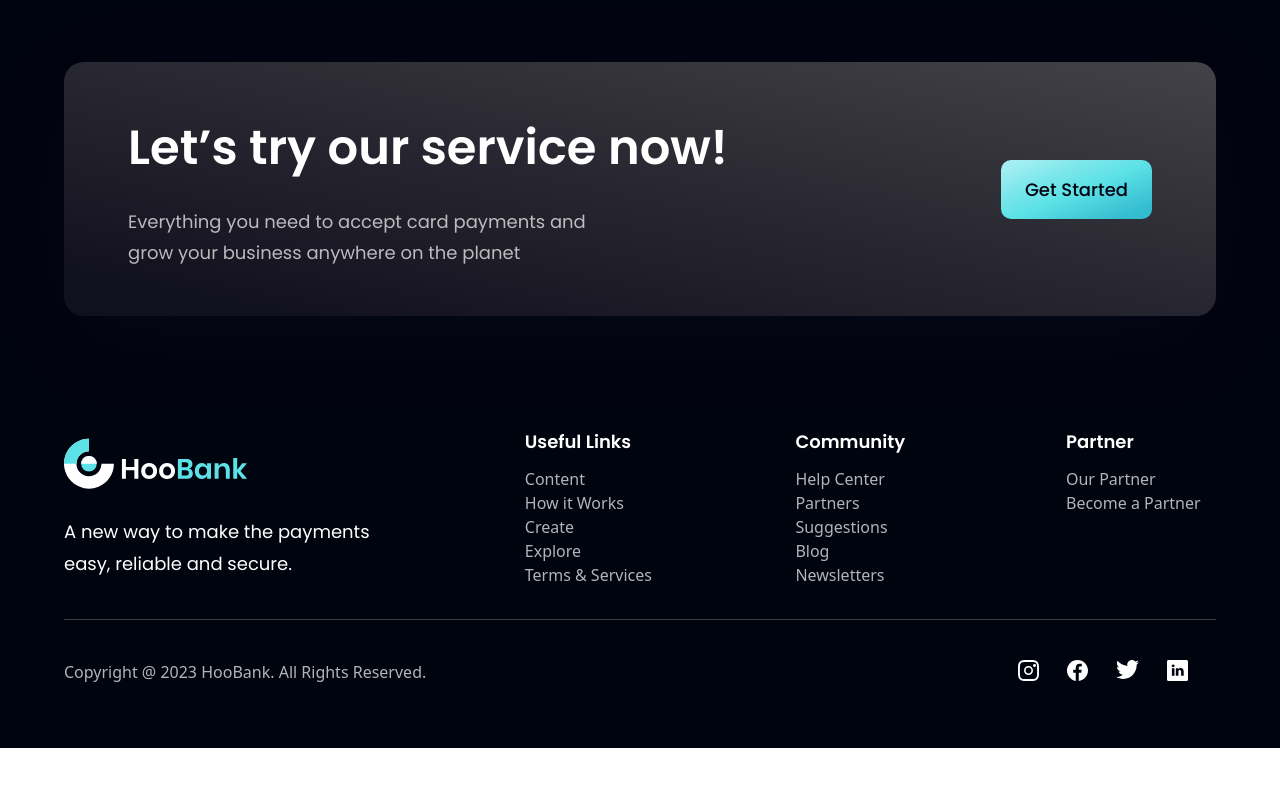
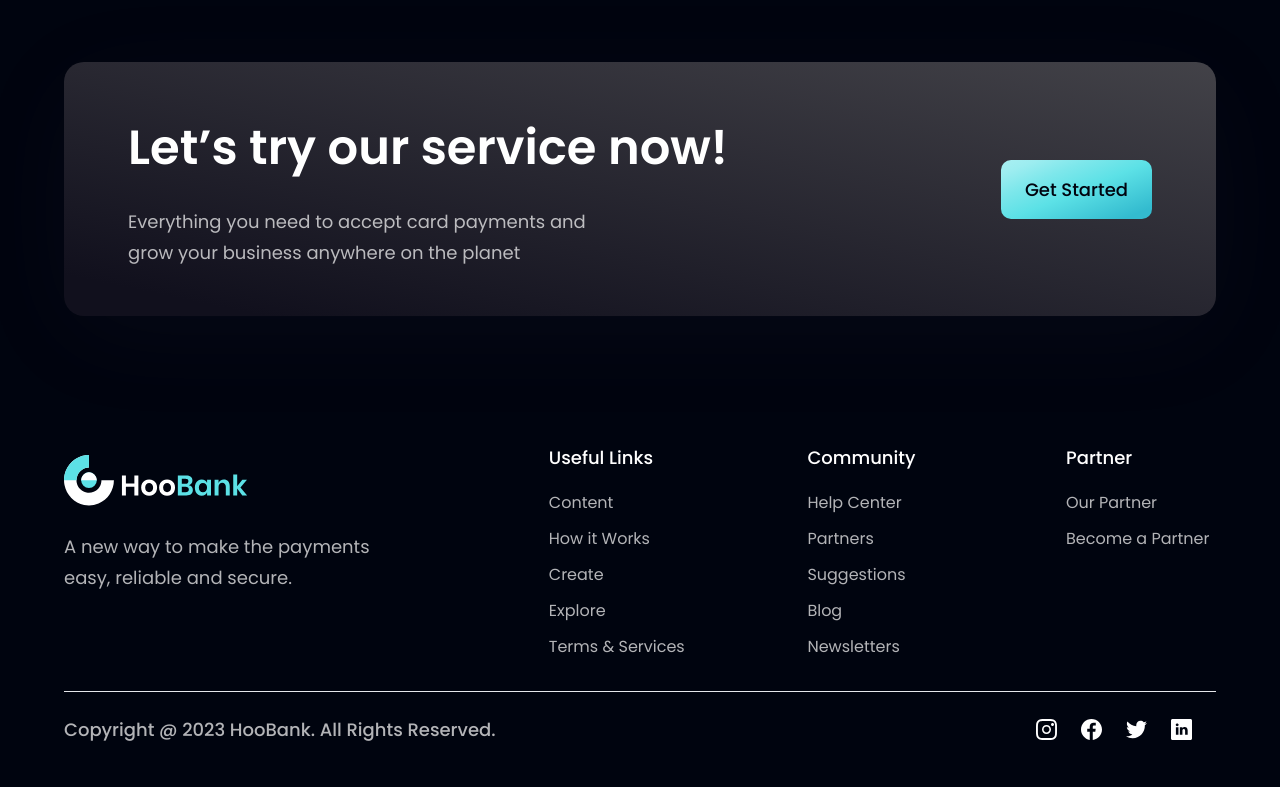
Before and after one commit to JimohSegun/React_HooBank_Project, a React (Vite) app: page / in a window 1280 px wide. Shown: the part 3668-4455 px from the top of the page. Before the commit the page ends 4416 px from the top, so only its background shows below. Built offline with nearby package versions, Linux system fonts and the light colour scheme.

Commit message:
Update Footer.jsx

```diff
--- a/src/components/Footer.jsx
+++ b/src/components/Footer.jsx
@@ -4,28 +4,40 @@ import styles from "../style";
 
 const Footer = () => {
   return (
-    <footer className="flex flex-col md:py-6 py-4">
-      <div className="flex w-full mb-3 sm:mb-8 flex-col items-start md:flex-row md:mt-6 mt-4">
-        <div className="flex flex-col items-start justify-center flex-1 ">
-          <img src={logo} alt="hookbank logo" className="w-[184px] h-[72px]" />
-          <p className="md:text-[18px] text-[16px] font-poppins md:leading-[32px] leading-[16px] text-white mt-4 max-w-[312px]">
+    <footer className={`${styles.flexCenter} ${styles.paddingY} flex-col `}>
+      <div className={`${styles.flexStart} md:flex-row flex-col mb-8 w-full`}>
+        <div className="flex-1 flex flex-col justify-start mr-10">
+          <img
+            src={logo}
+            alt="hoobank"
+            className="w-[184px] h-[72px] object-contain"
+          />
+          <p className={`${styles.paragraph} mt-4 max-w-[312px] `}>
             A new way to make the payments easy, reliable and secure.
           </p>
         </div>
 
-        <div className="flex-[1.5] flex justify-between items-start w-full mt-8 md:mt-0 flex-wrap">
-          {footerLinks.map((footerlink, index) => (
-            <div key={index} className="min-w-[150px] mb-7 md:mb-0">
-              {" "}
-              <h4 className="text-white mb-3 text-[18px] font-poppins font-semibold">
-                {" "}
+        <div className="flex-[1.5] w-full flex flex-row flex-wrap md:mt-0 mt-10 justify-between">
+          {footerLinks.map((footerlink) => (
+            <div
+              key={footerlink.id}
+              className="flex flex-col ss:my-0 my-4 min-w-[150px]  "
+            >
+              <h4 className="text-white font-poppins font-medium text-[18px] leading-[27px] md:mb-5 mb-3 ">
                 {footerlink.title}
               </h4>
-              <ul className="flex flex-col text-[16px] text-dimWhite">
-                {footerlink.links.map(({ name, link }, index) => (
-                  <li key={index}>
-                    {" "}
-                    <a href={link}>{name}</a>{" "}
+              <ul>
+                {footerlink.links.map(({name}, index) => (
+                  <li
+                    key={index}
+                    className={`font-poppins font-normal text-[16px] leading-[24px] text-dimWhite
+                   hover:text-secondary cursor-pointer ${
+                     index === footerlink.links.length - 1
+                       ? "md:mb-0"
+                       : "md:mb-3"
+                   }`}
+                  >
+                    {name}
                   </li>
                 ))}
               </ul>
@@ -34,91 +46,20 @@ const Footer = () => {
         </div>
       </div>
 
-      <div className="flex flex-col sm:flex-row border-t-[1px] border-t-[#3F3E45] md:py-10 py-6">
-        <p className="text-dimWhite flex-1 flex-wrap">
+      <div className="flex justify-between w-full items-center flex-col md:flex-row pt-6 border-t-[1px] border-t-[#3f3r45]">
+        <p className=" text-dimWhite font-poppins font-medium text-[18px] leading-[27px]  ">
           Copyright @ 2023 HooBank. All Rights Reserved.
         </p>
-        <div className="flex mt-6 sm:mt-0">
-          {socialMedia.map(({ icon, link }, index) => (
-            <a
-              href={link}
-              key={index}
-              className={`${index === socialMedia - 1 ? "mr-0" : "mr-7"} `}
-            >
-              <img src={icon} alt="icon logo" />
-            </a>
+
+        <div className="flex flex-row md:mt-0 mt-6 items-center">
+          {socialMedia.map((social, index) => (
+              <img src={social.icon} alt={social.id} key={index}
+               className={`${index === socialMedia -1 ? "mr-0" : "mr-6"}  mr-6 w-[21px] h-[21px]` } />
           ))}
         </div>
       </div>
     </footer>
   );
 };
+
 export default Footer;
-
-
-
-
-
-
-
-// const Footer = () => {
-//   return (
-//     <footer className={`${styles.flexCenter} ${styles.paddingY} flex-col `}>
-//       <div className={`${styles.flexStart} md:flex-row flex-col mb-8 w-full`}>
-//         <div className="flex-1 flex flex-col justify-start mr-10">
-//           <img
-//             src={logo}
-//             alt="hoobank"
-//             className="w-[184px] h-[72px] object-contain"
-//           />
-//           <p className={`${styles.paragraph} mt-4 max-w-[312px] `}>
-//             A new way to make the payments easy, reliable and secure.
-//           </p>
-//         </div>
-
-//         <div className="flex-[1.5] w-full flex flex-row flex-wrap md:mt-0 mt-10 justify-between">
-//           {footerLinks.map((footerlink) => (
-//             <div
-//               key={footerlink.id}
-//               className="flex flex-col ss:my-0 my-4 min-w-[150px]  "
-//             >
-//               <h4 className="text-white font-poppins font-medium text-[18px] leading-[27px] md:mb-5 mb-3 ">
-//                 {footerlink.title}
-//               </h4>
-//               <ul>
-//                 {footerlink.links.map(({name}, index) => (
-//                   <li
-//                     key={index}
-//                     className={`font-poppins font-normal text-[16px] leading-[24px] text-dimWhite
-//                    hover:text-secondary cursor-pointer ${
-//                      index === footerlink.links.length - 1
-//                        ? "md:mb-0"
-//                        : "md:mb-3"
-//                    }`}
-//                   >
-//                     {name}
-//                   </li>
-//                 ))}
-//               </ul>
-//             </div>
-//           ))}
-//         </div>
-//       </div>
-
-//       <div className="flex justify-between w-full items-center flex-col md:flex-row pt-6 border-t-[1px] border-t-[#3f3r45]">
-//         <p className=" text-dimWhite font-poppins font-medium text-[18px] leading-[27px]  ">
-//           Copyright @ 2023 HooBank. All Rights Reserved.
-//         </p>
-
-//         <div className="flex flex-row md:mt-0 mt-6 items-center">
-//           {socialMedia.map((social, index) => (
-//               <img src={social.icon} alt={social.id} key={index}
-//                className={`${index === socialMedia -1 ? "mr-0" : "mr-6"}  mr-6 w-[21px] h-[21px]` } />
-//           ))}
-//         </div>
-//       </div>
-//     </footer>
-//   );
-// };
-
-// export default Footer;
```
